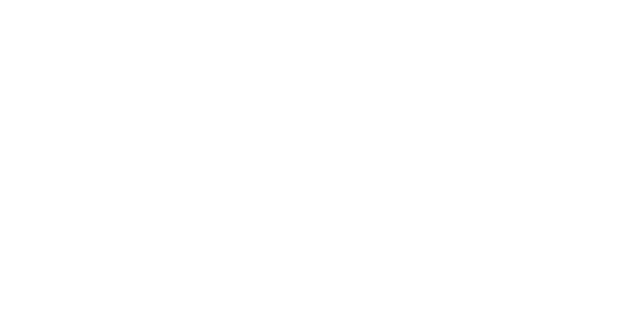
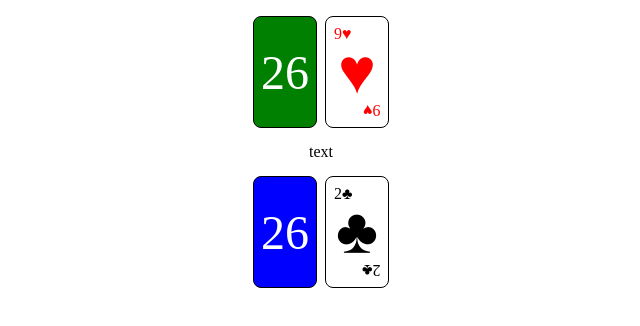
Before and after one commit to dchoi20/war, a plain HTML site: page index.html in a window 1280 px wide. Shown: the whole page, without its empty margins (319-959 px from the left). Drawn offline with Linux system fonts and the light colour scheme.

Commit message:
created template where cards will be displayed dynamically

```diff
--- a/index.html
+++ b/index.html
@@ -6,9 +6,23 @@
     <meta name="viewport" content="width=device-width, initial-scale=1.0">
     <title>War</title>
     <script src="script.js" type="module"></script>
+    <link rel="stylesheet" href="styles.css">
 </head>
 
 <body>
+    <div class="computer-deck deck">26</div>
+    <div class="computer-card-slot card-slot">
+        <div class="card red" data-value='9♥'>
+            ♥
+        </div>
+    </div>
+    <div class="text">text</div>
+    <div class="player-deck deck">26</div>
+    <div class="player-card-slot card-slot">
+        <div class="card black" data-value='2♣'>
+            ♣
+        </div>
+    </div>
 </body>
 
 </html>
--- /dev/null
+++ b/styles.css
@@ -0,0 +1,82 @@
+*,
+*::after,
+*::before {
+  box-sizing: border-box;
+}
+
+body {
+  margin: 0;
+  display: grid;
+  grid-template-columns: repeat(2, 4rem);
+  grid-template-rows: 7rem 2rem 7rem;
+  gap: 0.5rem;
+  cursor: pointer;
+  justify-content: center;
+  padding-top: 1rem;
+}
+
+.deck {
+  height: 100%;
+  width: 100%;
+  border: 1px solid black;
+  display: flex;
+  justify-content: center;
+  align-items: center;
+  font-size: 3rem;
+  border-radius: 0.5rem;
+  color: white;
+  user-select: none;
+}
+
+.computer-deck {
+  background-color: green;
+}
+
+.player-deck {
+  background-color: blue;
+}
+
+.text {
+  grid-column: span 2;
+  display: flex;
+  justify-content: center;
+  align-items: center;
+}
+
+.card {
+  position: relative;
+  height: 100%;
+  width: 100%;
+  border: 1px solid black;
+  border-radius: 0.5rem;
+  display: flex;
+  justify-content: center;
+  align-items: center;
+  font-size: 4rem;
+}
+
+.card.red {
+  color: red;
+}
+
+.card.black {
+  color: black;
+}
+
+.card::before,
+.card::after {
+  position: absolute;
+  content: attr(data-value);
+  font-size: 1rem;
+}
+
+.card::before {
+  top: 0.5rem;
+  left: 0.5rem;
+}
+
+.card::after {
+  bottom: 0.5rem;
+  right: 0.5rem;
+  transform: rotate(180deg);
+}
```
